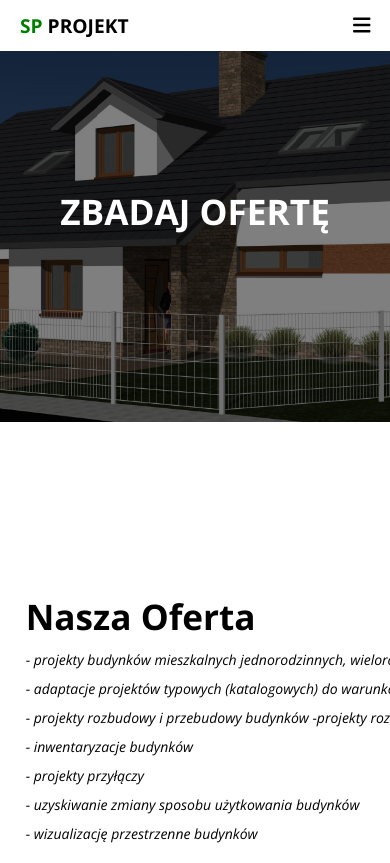
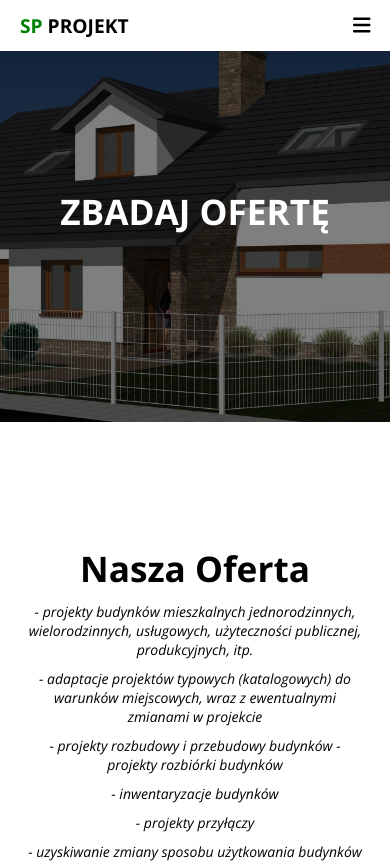
Before and after one commit to GrzeskoByte/SP-project-2022, a React (Create React App) app in the folder my-app/: page / in a window 390 px wide. Shown: the top 863 px of the page. Built offline with nearby package versions, Linux system fonts and the light colour scheme.

Commit message:
make offer component responsive

```diff
--- a/my-app/src/components/Offer/offer.styled.js
+++ b/my-app/src/components/Offer/offer.styled.js
@@ -6,7 +6,10 @@ export const StyledOffer = styled.section`
   height: 70vh;
   background-color: royalblue;
   min-width: 1200px;
-
+  @media (max-width: 812px) {
+    grid-template-areas: "A";
+    min-width: 375px;
+  }
   & > #firstOfferSec {
     display: flex;
     flex-direction: column;
@@ -15,6 +18,10 @@ export const StyledOffer = styled.section`
     grid-area: A;
     background-color: white;
     text-align: left;
+    @media (max-width: 812px) {
+      padding: 0 25px;
+      text-align: center;
+    }
 
     & > ul {
       list-style: none;
@@ -31,5 +38,8 @@ export const StyledOffer = styled.section`
     justify-content: center;
     align-items: center;
     background-color: black;
+    @media (max-width: 812px) {
+      display: none;
+    }
   }
 `;
```
